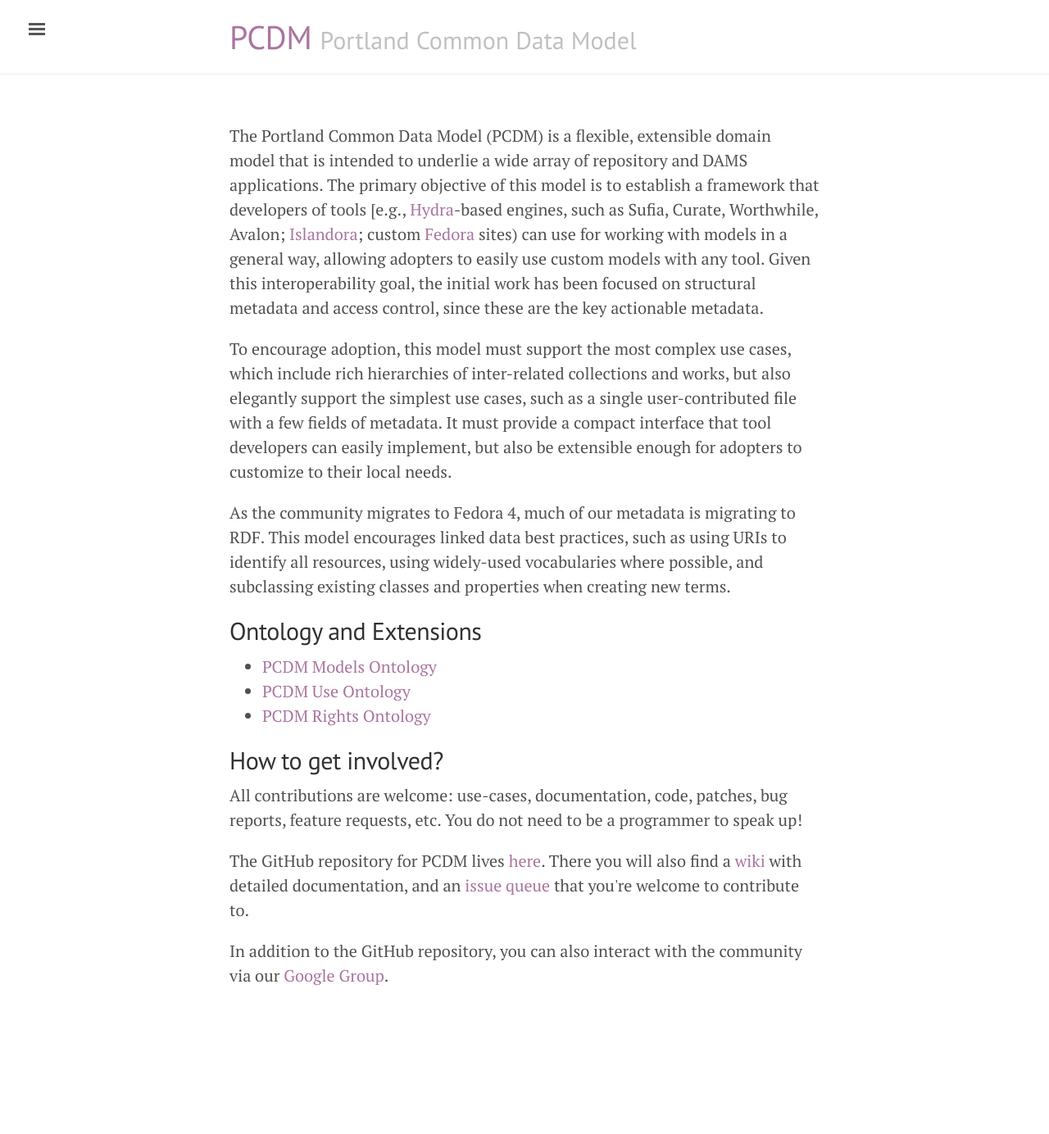
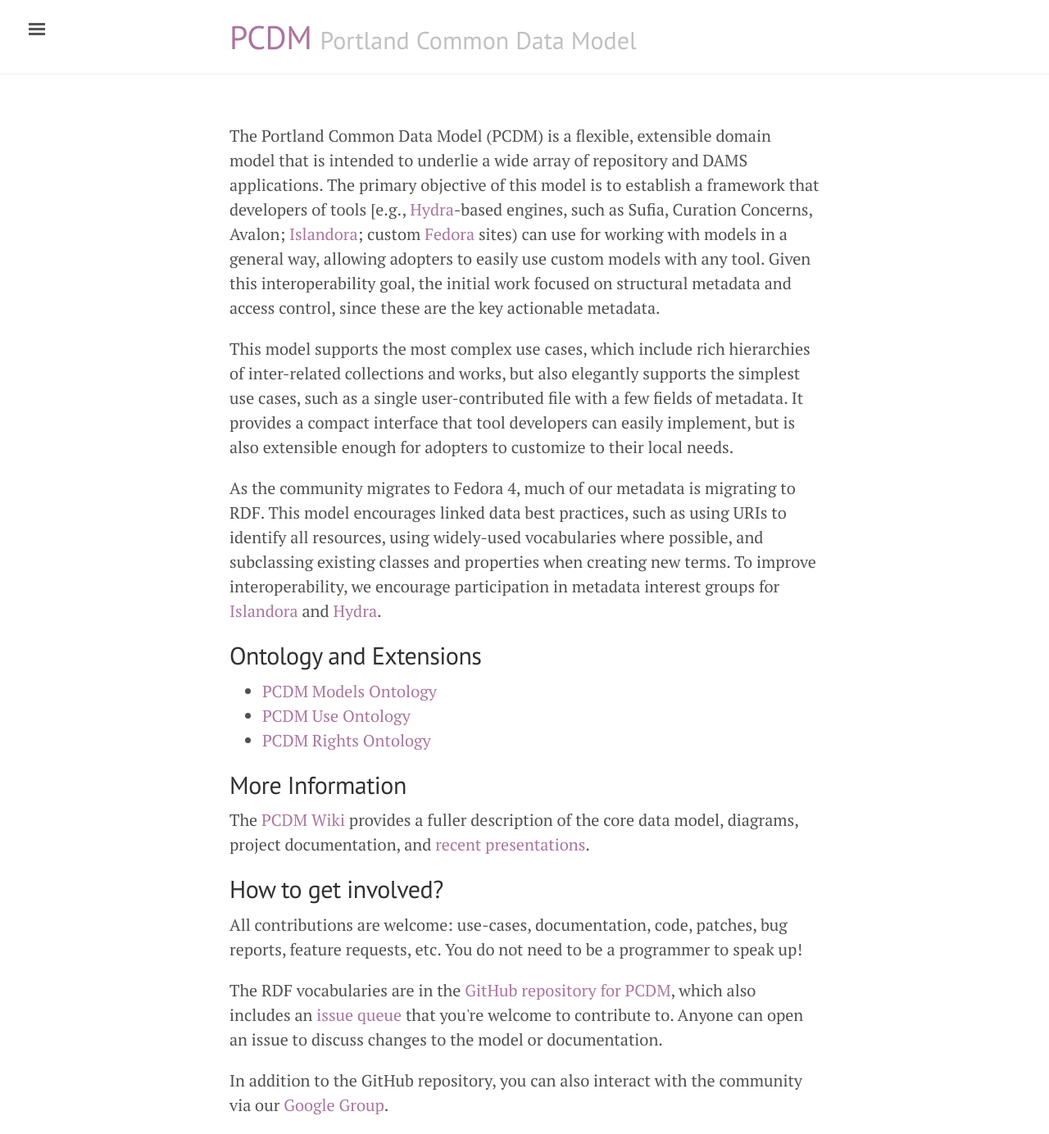
Before and after one commit to ruebot/pcdm.org, a Jekyll site: the page built from index.html, in a window 1280 px wide. Shown: the whole page at 82% size. Built offline with Jekyll 4.4.1, drawn with Linux system fonts in a browser that asks for light colours; before the commit the page ends 1226 px from its top, so only the background shows below that.

Commit message:
Updating language to be more present-tense, adding links to a few more resources

```diff
--- a/_layouts/default.html
+++ b/_layouts/default.html
@@ -20,18 +20,22 @@
       </div>
 
       <div class="container content">
-        <p>The Portland Common Data Model (PCDM) is a flexible, extensible domain model that is intended to underlie a wide array of repository and DAMS applications. The primary objective of this model is to establish a framework that developers of tools [e.g., <a href="http://projecthydra.org/" target="_blank">Hydra</a>-based engines, such as Sufia, Curate, Worthwhile, Avalon; <a href="http://islandora.ca/" target="_blank">Islandora</a>; custom <a href="http://fcrepo.org/" target="_blank">Fedora</a> sites) can use for working with models in a general way, allowing adopters to easily use custom models with any tool. Given this interoperability goal, the initial work has been focused on structural metadata and access control, since these are the key actionable metadata.</p>
-        <p>To encourage adoption, this model must support the most complex use cases, which include rich hierarchies of inter-related collections and works, but also elegantly support the simplest use cases, such as a single user-contributed file with a few fields of metadata. It must provide a compact interface that tool developers can easily implement, but also be extensible enough for adopters to customize to their local needs.</p>
-        <p>As the community migrates to Fedora 4, much of our metadata is migrating to RDF. This model encourages linked data best practices, such as using URIs to identify all resources, using widely-used vocabularies where possible, and subclassing existing classes and properties when creating new terms.</p>
+        <p>The Portland Common Data Model (PCDM) is a flexible, extensible domain model that is intended to underlie a wide array of repository and DAMS applications. The primary objective of this model is to establish a framework that developers of tools [e.g., <a href="http://projecthydra.org/" target="_blank">Hydra</a>-based engines, such as Sufia, Curation Concerns, Avalon; <a href="http://islandora.ca/" target="_blank">Islandora</a>; custom <a href="http://fcrepo.org/" target="_blank">Fedora</a> sites) can use for working with models in a general way, allowing adopters to easily use custom models with any tool. Given this interoperability goal, the initial work focused on structural metadata and access control, since these are the key actionable metadata.</p>
+        <p>This model supports the most complex use cases, which include rich hierarchies of inter-related collections and works, but also elegantly supports the simplest use cases, such as a single user-contributed file with a few fields of metadata. It provides a compact interface that tool developers can easily implement, but is also extensible enough for adopters to customize to their local needs.</p>
+        <p>As the community migrates to Fedora 4, much of our metadata is migrating to RDF. This model encourages linked data best practices, such as using URIs to identify all resources, using widely-used vocabularies where possible, and subclassing existing classes and properties when creating new terms.  To improve interoperability, we encourage participation in metadata interest groups for <a href="https://github.com/islandora-interest-groups/Islandora-Metadata-Interest-Group/wiki" target="_blank">Islandora</a> and <a href="https://wiki.duraspace.org/display/hydra/Hydra+Metadata+Interest+Group" target="_blank">Hydra</a>.</p>
         <h2>Ontology and Extensions</h2>
           <ul>
             <li><a href="http://pcdm.org/models#" target="_blank">PCDM Models Ontology</a></li>
             <li><a href="http://pcdm.org/use#" target="_blank">PCDM Use Ontology</a></li>
             <li><a href="http://pcdm.org/rights#" target="_blank">PCDM Rights Ontology</a></li>
           </ul>
+
+        <h2>More Information</h2>
+          <p>The <a href="{{ site.wiki }}" target="_blank">PCDM Wiki</a> provides a fuller description of the core data model, diagrams, project documentation, and <a href="{{ site.wiki }}/Presentations" target="_blank">recent presentations</a>.</p>
+
         <h2>How to get involved?</h2>
           <p>All contributions are welcome: use-cases, documentation, code, patches, bug reports, feature requests, etc. You do not need to be a programmer to speak up!</p>
-          <p>The GitHub repository for PCDM lives <a href="{{ site.githubrepo }}" target="_blank">here</a>. There you will also find a <a href="{{ site.wiki }}" target="_blank">wiki</a> with detailed documentation, and an <a href="https://github.com/duraspace/pcdm/issues" target="_blank">issue queue</a> that you're welcome to contribute to.</p>
+          <p>The RDF vocabularies are in the <a href="{{ site.githubrepo }}" target="_blank">GitHub repository for PCDM</a>, which also includes an <a href="https://github.com/duraspace/pcdm/issues" target="_blank">issue queue</a> that you're welcome to contribute to.  Anyone can open an issue to discuss changes to the model or documentation.</p>
           <p>In addition to the GitHub repository, you can also interact with the community via our <a href="{{ site.emaillist }}" target="_blank">Google Group</a>.</p>
         {{ content }}
       </div>
```
